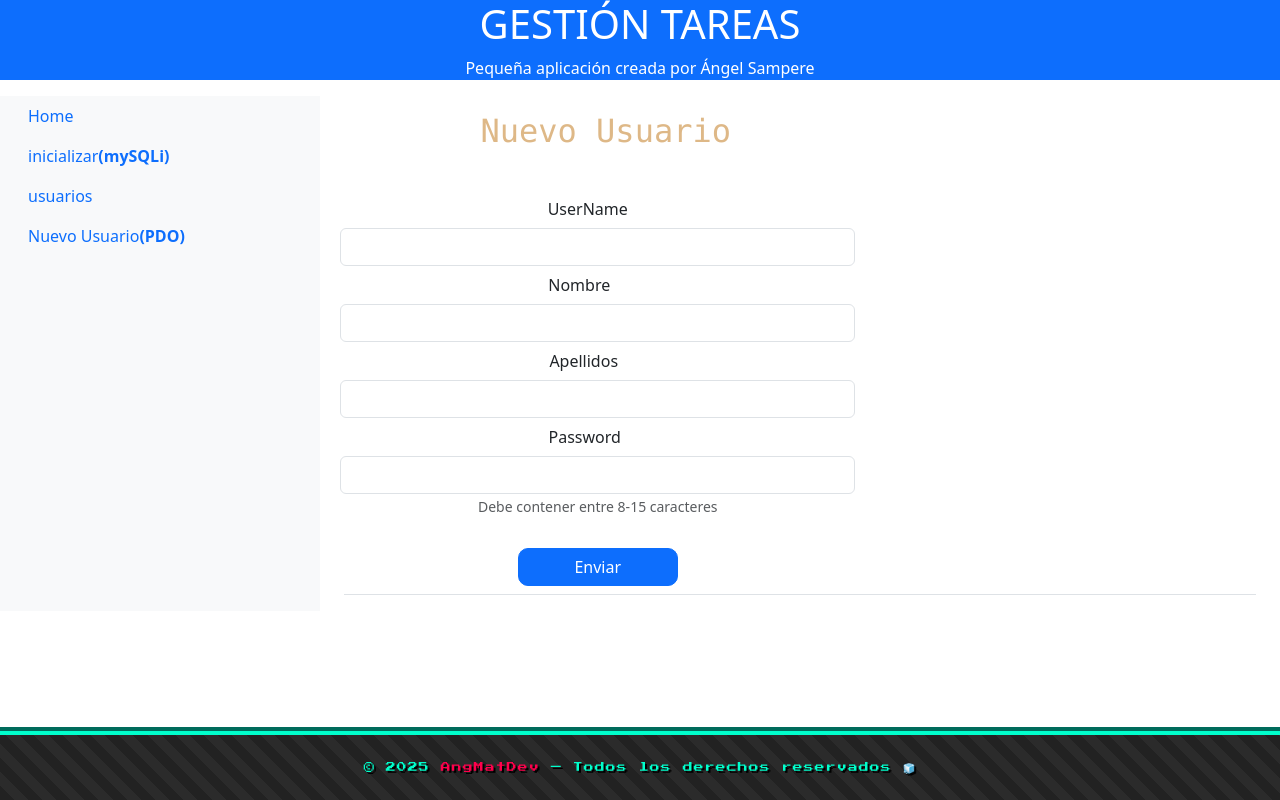
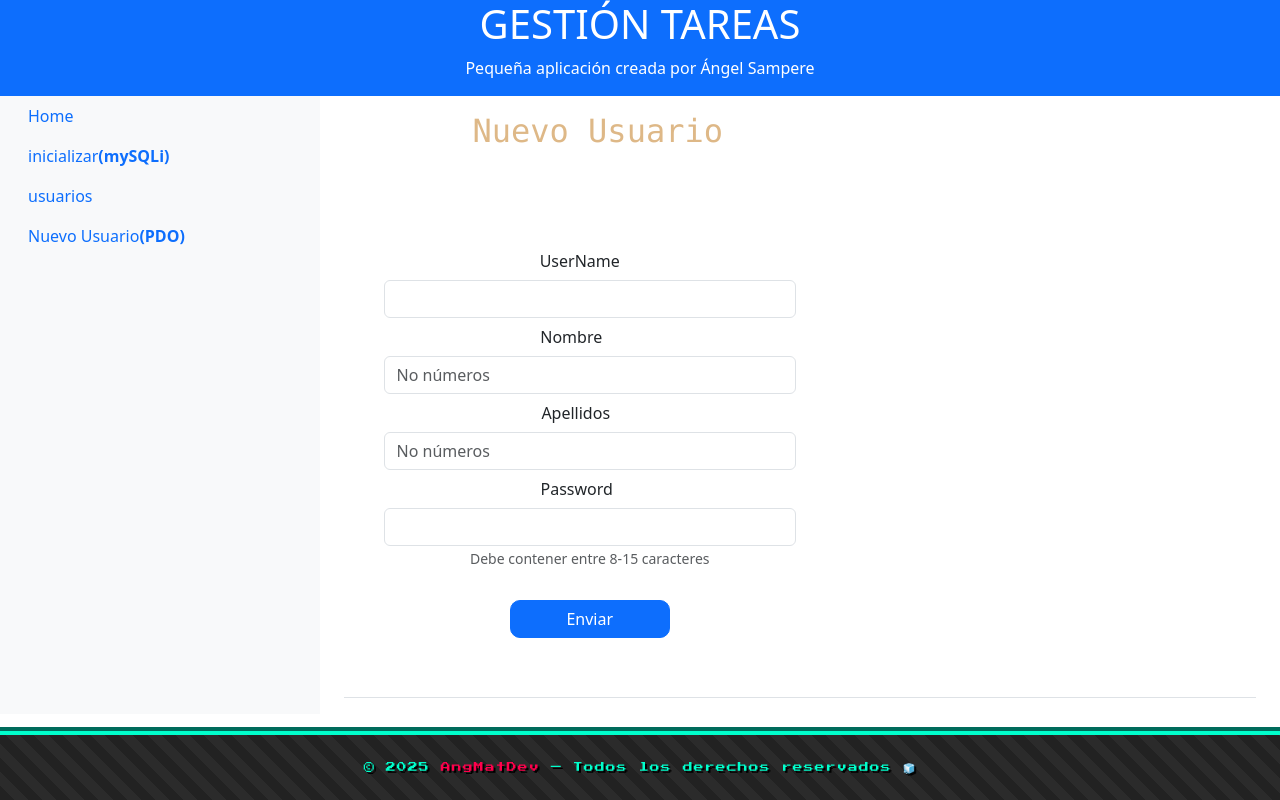
Before and after one commit to jsamperevazquez/php_ENTORNO_SERV, a PHP site: page /Boletin_3/nuevoUsuarioForm in a window 1280 px wide. Run offline with PHP 8.4, Linux system fonts and the light colour scheme; data that the repository does not hold is empty; some libraries are stand-ins or nearby versions.

Commit message:
Bug repared

```diff
--- a/www/boletin_3/tareas/Views/Pages/nuevoUsuarioForm.php
+++ b/www/boletin_3/tareas/Views/Pages/nuevoUsuarioForm.php
@@ -3,7 +3,7 @@
         <h2>Nuevo Usuario</h2>
     </div>
     <form class="row g-3 align-items-center" method="post" action="Controllers/nuevoUsuario.php">
-        <div>
+        <div style="padding: 10%;">
             <input type="hidden" name="origen" value="nuevo_usuario">
 
             <div class="col-auto">
@@ -18,15 +18,13 @@
                 <label for="nombre" class="col-form-label" style="margin-right: 37px;">Nombre</label>
             </div>
             <div class="col-auto">
-                <input type="texto" id="nombre" name="nombre" class="form-control" required>
+                <input type="texto" id="nombre" name="nombre" class="form-control" pattern="[^0-9]+" placeholder="No números" required>
             </div>
-
-
             <div class="col-auto">
                 <label for="apellidos" class="col-form-label" style="margin-right: 28px;">Apellidos</label>
             </div>
             <div class="col-auto">
-                <input type="texto" id="apellidos" name="apellidos" class="form-control" required>
+                <input type="texto" id="apellidos" name="apellidos" class="form-control" pattern="[^0-9]+" placeholder="No números" required>
             </div>
 
 
@@ -34,7 +32,7 @@
                 <label for="inputPassword6" class="col-form-label" style="margin-right: 26px;">Password</label>
             </div>
             <div class="col-auto">
-                <input type="password" id="password" name="password" class="form-control" aria-describedby="passwordHelpInline" required>
+                <input type="password" id="password" name="password" class="form-control" aria-describedby="passwordHelpInline" minlength="8" maxlength="15" required>
             </div>
             <div class="col-auto">
                 <span id="passwordHelpInline" class="form-text">
--- a/www/boletin_3/tareas/Views/modules/footer.php
+++ b/www/boletin_3/tareas/Views/modules/footer.php
@@ -21,7 +21,6 @@
     letter-spacing: 1px;
     border-top: 4px solid #00ffcc;
     box-shadow: 0 -4px 0 #006b5b;
-    position: fixed;
     bottom: 0;
     width: 100%;
     text-shadow: 2px 2px #000;
--- a/www/boletin_3/tareas/Views/template.php
+++ b/www/boletin_3/tareas/Views/template.php
@@ -15,13 +15,27 @@ $usuarios = Usuarios_controller::index();
     <script src="https://cdn.jsdelivr.net/npm/bootstrap@5.3.2/dist/js/bootstrap.bundle.min.js"
         integrity="sha384-C6RzsynM9kWDrMNeT87bh95OGNyZPhcTNXj1NW7RuBCsyN/o0jlpcV8Qyq46cDfL"
         crossorigin="anonymous"></script>
-    <title>Tienda DAW</title>
+    <title>Tareas Angel Sampere</title>
     <!-- Required meta tags -->
     <meta charset="utf-8">
     <meta name="viewport" content="width=device-width, initial-scale=1">
     <!-- Font-awesome -->
     <link rel="stylesheet" href="https://cdnjs.cloudflare.com/ajax/libs/font-awesome/7.0.1/css/all.min.css">
     <style>
+        html,
+        body {
+            height: 100%;
+            margin: 0;
+        }
+
+        body {
+            display: flex;
+            flex-direction: column;
+        }
+        .container-fluid{
+             flex: 1;
+        }
+
         table {
             margin: 40px auto;
             width: 80%;
```
Also changed, not shown: www/boletin_3/tareas/Controllers/nuevoUsuario.php (+10 -6 lines).
